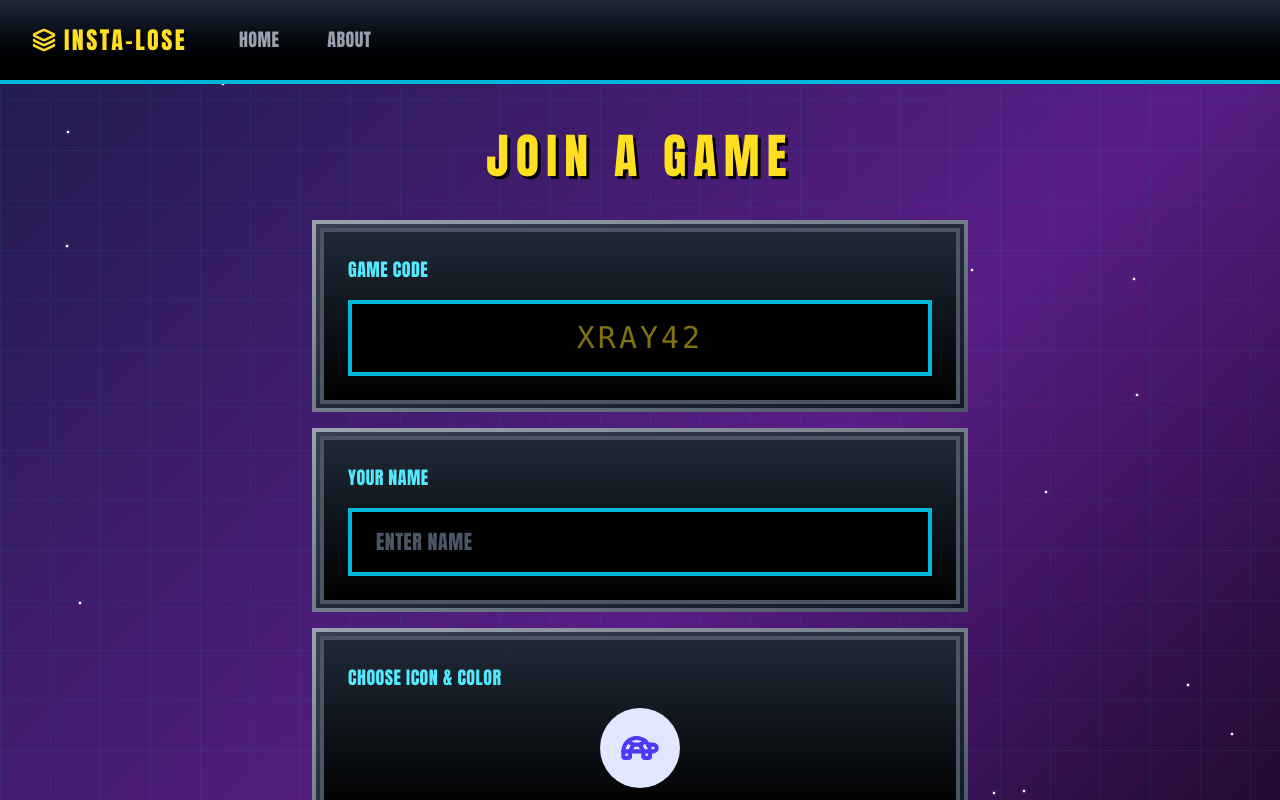
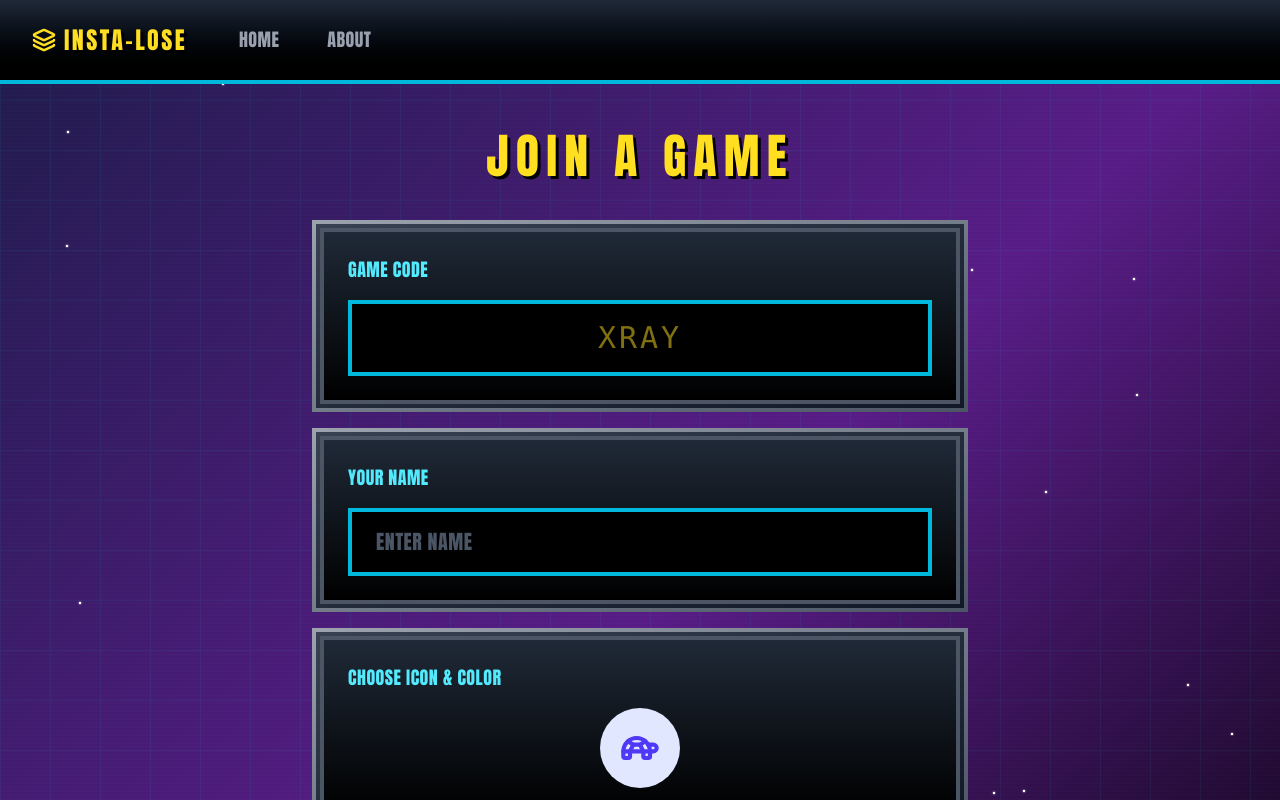
Before and after one commit to joelbreit/insta-lose, a React (Vite) app: page /join in a window 1280 px wide. Shown: the top 800 px of the page. Built offline with nearby package versions, Linux system fonts and the light colour scheme; no server answers.

Commit message:
Update game ID format to 4 characters

```diff
--- a/src/lambda/createGame/index.js
+++ b/src/lambda/createGame/index.js
@@ -14,7 +14,7 @@
 function generateGameId() {
 	const chars = "ABCDEFGHJKLMNPQRSTUVWXYZ23456789";
 	let result = "";
-	for (let i = 0; i < 6; i++) {
+	for (let i = 0; i < 4; i++) {
 		result += chars.charAt(Math.floor(Math.random() * chars.length));
 	}
 	return result;
--- a/src/pages/JoinGame.jsx
+++ b/src/pages/JoinGame.jsx
@@ -87,7 +87,7 @@
 							onChange={(e) =>
 								setGameId(e.target.value.toUpperCase())
 							}
-							placeholder="XRAY42"
+							placeholder="XRAY"
 							maxLength={6}
 							className="w-full px-6 py-4 text-3xl text-center tracking-widest font-mono bg-black border-4 border-cyan-500 text-yellow-300 outline-none focus:border-yellow-300"
 						/>
```
Also changed, not shown: 4 other files (tests, documents, lock files or other folders).
